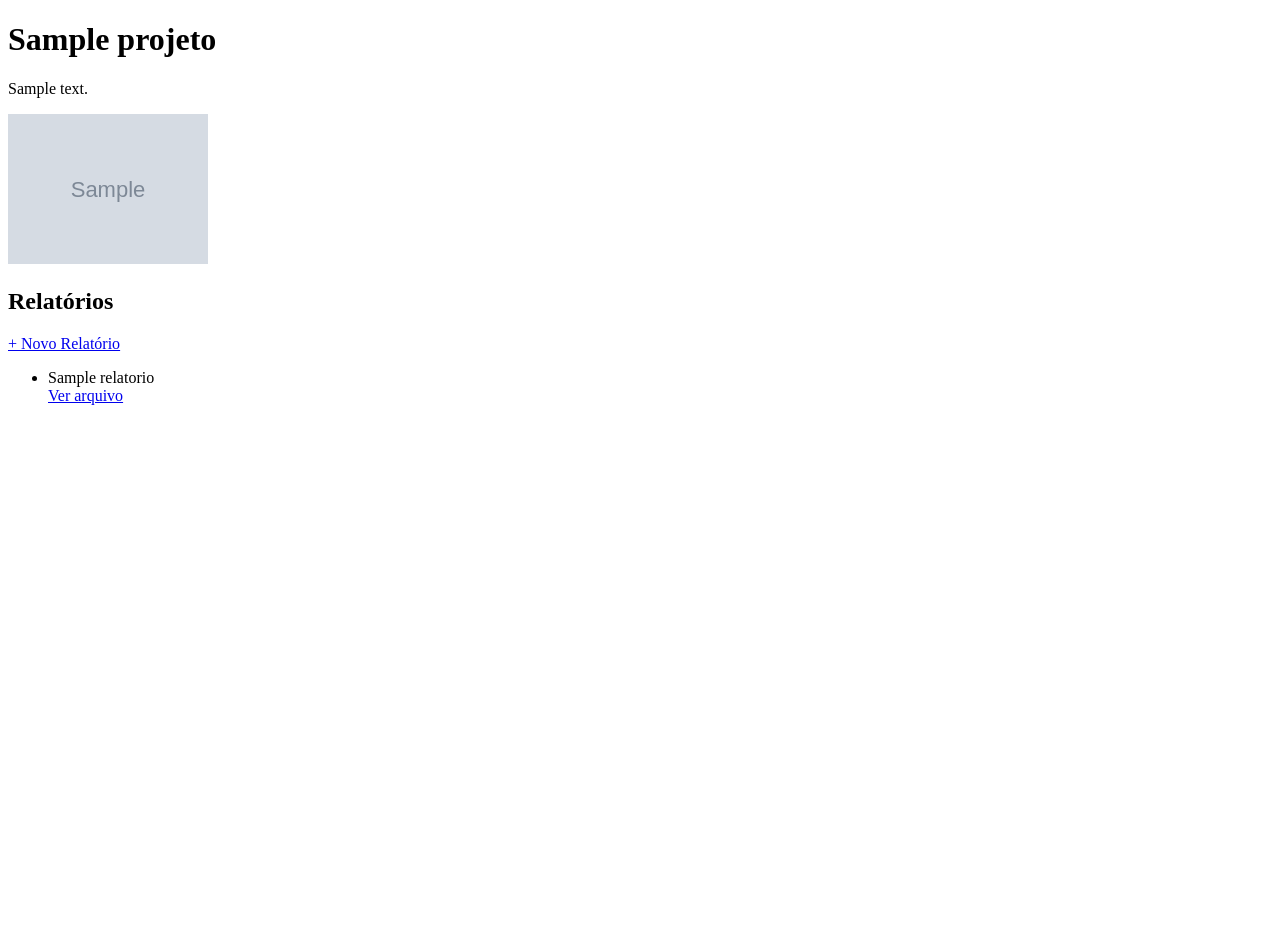
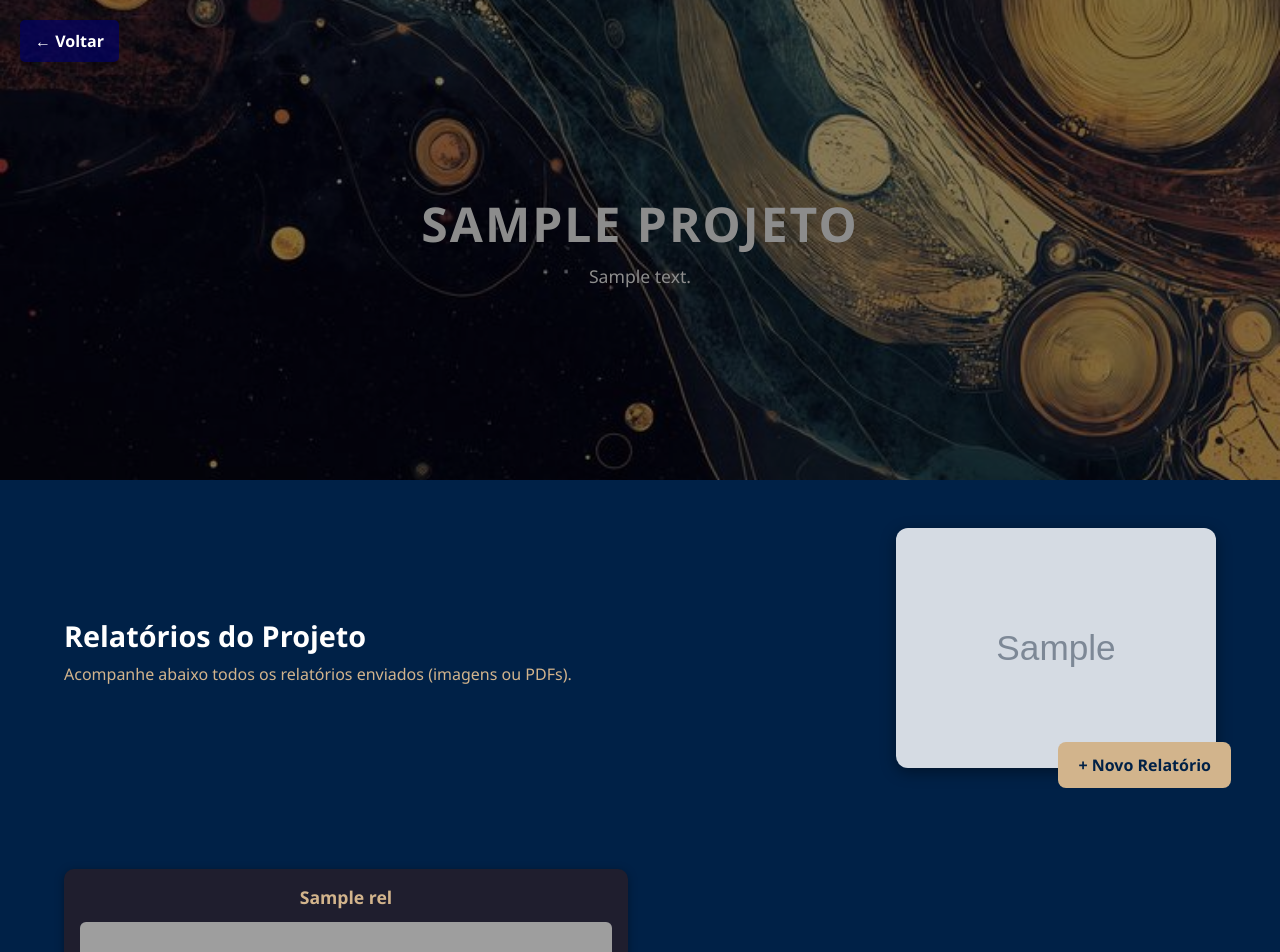
Before and after one commit to avmoonlight/aetherion-lab, a Flask app: template templates/projeto.html in a window 1280 px wide. Shown: the top 952 px of the page. Before the commit the page ends 405 px from the top, so only its background shows below. Run offline with Flask 3, Linux system fonts and the light colour scheme; the template is opened without the code that fills it: most values are stand-ins (such as "Sample title", 1, 10 or a date in 2020); grey boxes marked "Sample" are stand-in pictures; grey boxes are pictures that could not be loaded.

Commit message:
relatiorios pornto

```diff
--- /dev/null
+++ b/static/css/projeto.css
@@ -0,0 +1,130 @@
+/* ---------- RESET BÁSICO ---------- */
+*{margin:0;padding:0;box-sizing:border-box;font-family:'Segoe UI',sans-serif;}
+
+body{background:#002147;color:#fff;}
+
+/* ---------- HERO ---------- */
+.hero{
+    height:60vh;
+    background-size:cover;
+    background-position:center;
+    position:relative;
+    display:flex;
+    align-items:center;
+    justify-content:center;
+}
+
+.hero::after{           /* leve escurecido para legibilidade */
+    content:"";
+    position:absolute;
+    inset:0;
+    background:rgba(0,0,0,.45);
+}
+
+.overlay{
+    position:relative;
+    text-align:center;
+    max-width:80%;
+}
+
+.overlay h1{
+    font-size:3rem;
+    text-transform:uppercase;
+    letter-spacing:2px;
+    margin-bottom:.5rem;
+}
+
+.overlay p{
+    font-size:1.1rem;
+    line-height:1.4;
+}
+
+/* ---------- INTRO (imagem + botão) ---------- */
+.intro{
+    display:flex;
+    gap:2rem;
+    padding:3rem 5%;
+    align-items:center;
+    flex-wrap:wrap;
+}
+
+.intro-text{flex:1;min-width:260px;}
+.intro-text h2{font-size:1.8rem;margin-bottom:.5rem;}
+.intro-text p{font-size:1rem;color:#d2b48c;}
+
+.intro-image{
+    position:relative;
+    flex:1;
+    min-width:260px;
+    max-width:320px;
+}
+
+.intro-image img{
+    width:100%;
+    border-radius:12px;
+    box-shadow:0 4px 15px rgba(0,0,0,.4);
+}
+
+.btn-add{
+    position:absolute;
+    right:-15px;
+    bottom:-15px;
+    background:#d2b48c;
+    color:#002147;
+    padding:12px 20px;
+    font-weight:700;
+    border-radius:8px;
+    text-decoration:none;
+    transition:.25s;
+}
+
+.btn-add:hover{background:#c19d77;}
+
+/* ---------- GRID / MASONRY ---------- */
+.relatorios{
+    padding:3rem 5%;
+}
+
+.masonry{
+    columns:2 300px;              /* 2 colunas, quebra responsiva */
+    column-gap:1.5rem;
+}
+
+.rel-card{
+    break-inside:avoid;
+    background:#1f1e2e;
+    border-radius:10px;
+    margin:0 0 1.5rem;
+    padding:1rem;
+    box-shadow:0 2px 10px rgba(0,0,0,.35);
+}
+
+.rel-card h3{
+    font-size:1.1rem;
+    margin-bottom:.8rem;
+    color:#d2b48c;
+    text-align:center;
+}
+
+.rel-card img,
+.rel-card embed{
+    width:100%;
+    border-radius:6px;
+    display:block;
+}
+
+/* mensagem caso não existam relatórios */
+.sem-relatorios{text-align:center;margin-top:2rem;color:#ccc;}
+
+.voltar {
+    position: absolute;
+    top: 20px;
+    left: 20px;
+    background-color: rgba(0, 0, 100, 0.7);
+    color: white;
+    padding: 10px 15px;
+    text-decoration: none;
+    border-radius: 5px;
+    font-weight: bold;
+    z-index: 999;
+}
--- a/templates/projeto.html
+++ b/templates/projeto.html
@@ -1,26 +1,64 @@
 <!DOCTYPE html>
-<html>
+<html lang="pt-br">
 <head>
+    <meta charset="UTF-8">
     <title>{{ projeto.nome }}</title>
+    <link rel="stylesheet" href="{{ url_for('static', filename='css/projeto.css') }}">
 </head>
 <body>
+    <a href="{{ url_for('dashboard') }}" class="voltar">← Voltar</a>
+
+
+    <!-- ===== HERO ===== -->
+    <header class="hero" style="background-image:url('/static/img/fundo-relatorios.jpg')">
+        <div class="overlay">
             <h1>{{ projeto.nome }}</h1>
             <p>{{ projeto.descricao }}</p>
+        </div>
+    </header>
+
+    <!-- ===== BANNER LATERAL COM BOTÃO ===== -->
+    <section class="intro">
+        <div class="intro-text">
+            <h2>Relatórios do Projeto</h2>
+            <p>Acompanhe abaixo todos os relatórios enviados (imagens ou PDFs).</p>
+        </div>
+
+        <div class="intro-image">
             {% if projeto.imagem %}
-        <img src="/static/{{ projeto.imagem }}" alt="Imagem Projeto" width="200">
+                <img src="/static/{{ projeto.imagem }}" alt="Imagem do projeto">
             {% endif %}
-    <h2>Relatórios</h2>
-    <a href="{{ url_for('novo_relatorio', projeto_id=projeto.id) }}">+ Novo Relatório</a>
-    <ul>
-        {% for relatorio in relatorios %}
-            <li>
-                {{ relatorio.titulo }}
-                {% if relatorio.arquivo %}
-                    <br>
-                    <a href="/static/{{ relatorio.arquivo }}" target="_blank">Ver arquivo</a>
+            <a href="{{ url_for('novo_relatorio', projeto_id=projeto.id) }}" class="btn-add">
+                + Novo Relatório
+            </a>
+        </div>
+    </section>
+
+    <!-- ===== GRID DE RELATÓRIOS ===== -->
+    <section class="relatorios">
+        {% if relatorios %}
+            <div class="masonry">
+                {% for rel in relatorios %}
+                    <div class="rel-card">
+                        <h3>{{ rel.titulo }}</h3>
+
+                        {% if rel.arquivo %}
+                            {% if rel.arquivo.endswith('.pdf') %}
+                                <embed src="/static/{{ rel.arquivo }}#toolbar=0"
+                                       type="application/pdf">
+                            {% else %}
+                                <img src="/static/{{ rel.arquivo }}" alt="{{ rel.titulo }}">
                             {% endif %}
-            </li>
+                        {% else %}
+                            <p>(sem arquivo)</p>
+                        {% endif %}
+                    </div>
                 {% endfor %}
-    </ul>
+            </div>
+        {% else %}
+            <p class="sem-relatorios">Ainda não há relatórios cadastrados.</p>
+        {% endif %}
+    </section>
+
 </body>
 </html>
```
Lines whose indentation alone changed are shown as unchanged.
